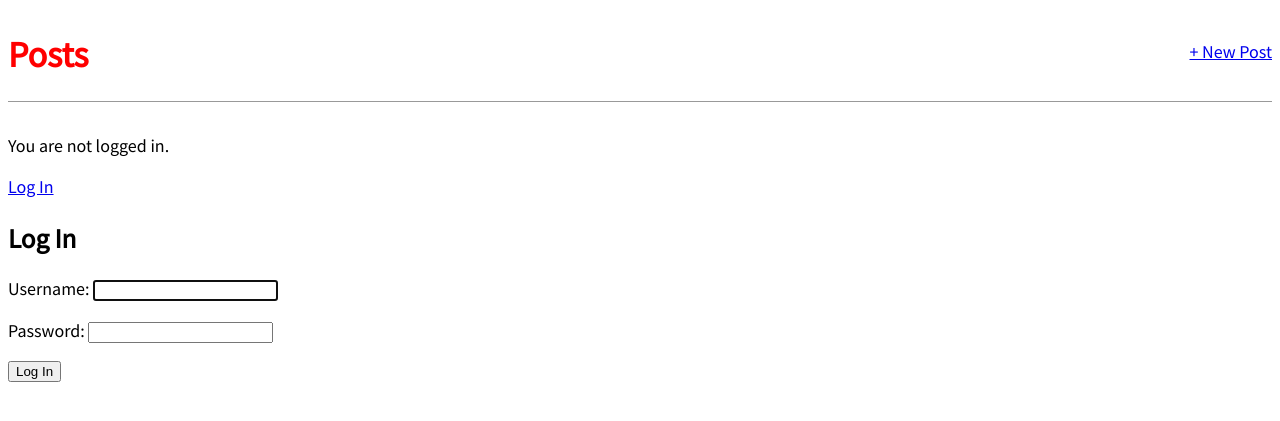
After one commit to MawiraIke/django-implementation, a Django app: page /accounts/login/ in a window 1280 px wide. The commit adds this page. Shown: the top 421 px of the page. Run offline with Django 3.2, Linux system fonts and the light colour scheme.

Commit message:
Log in log out
Signed-off-by: MawiraIkemawiraike@gmail.com <mawiraike@gmail.com>

```diff
--- a/django_project/settings.py
+++ b/django_project/settings.py
@@ -115,3 +115,7 @@ USE_TZ = True
 STATIC_URL = '/static/'
 
 STATICFILES_DIRS = [os.path.join(BASE_DIR, 'static')]
+
+LOGIN_REDIRECT_URL = 'home'
+
+LOGOUT_REDIRECT_URL = 'home'
--- a/django_project/urls.py
+++ b/django_project/urls.py
@@ -18,5 +18,6 @@ from django.urls import path, include
 
 urlpatterns = [
     path('admin/', admin.site.urls),
+    path('accounts/', include('django.contrib.auth.urls')),
     path('', include('hippo.urls')),
 ]
--- a/hippo/urls.py
+++ b/hippo/urls.py
@@ -7,4 +7,5 @@ urlpatterns = [
     path('post/<int:pk>/edit/', PostUpdateView.as_view(), name='post_edit'),
     path('', HomePageView.as_view(), name='home'),
     path('post/new', NewPostView.as_view(), name='add_post'),
-    path('post/<int:pk>/', PostDetailView.as_view(), name='post_detail')]
+    path('post/<int:pk>/', PostDetailView.as_view(), name='post_detail'),
+]
--- a/templates/base.html
+++ b/templates/base.html
@@ -16,6 +16,15 @@
             <a href="{% url 'add_post' %}">+ New Post</a>
         </div>
     </header>
+
+    {% if user.is_authenticated %}
+        <p>Hi {{ user.username }}!</p>
+        <p><a href="{% url 'logout' %}">Log out</a></p>
+    {% else %}
+        <p>You are not logged in.</p>
+        <a href="{% url 'login' %}">Log In</a>
+    {% endif %}
+
     {% block content %}
     {% endblock content %}
 </div>
--- /dev/null
+++ b/templates/registration/login.html
@@ -0,0 +1,10 @@
+{% extends 'base.html' %}
+
+{% block content %}
+    <h2>Log In</h2>
+    <form method="post">
+        {% csrf_token %}
+        {{ form.as_p }}
+        <button type="submit">Log In</button>
+    </form>
+{% endblock content %}
```
Also changed, not shown: db.sqlite3.
